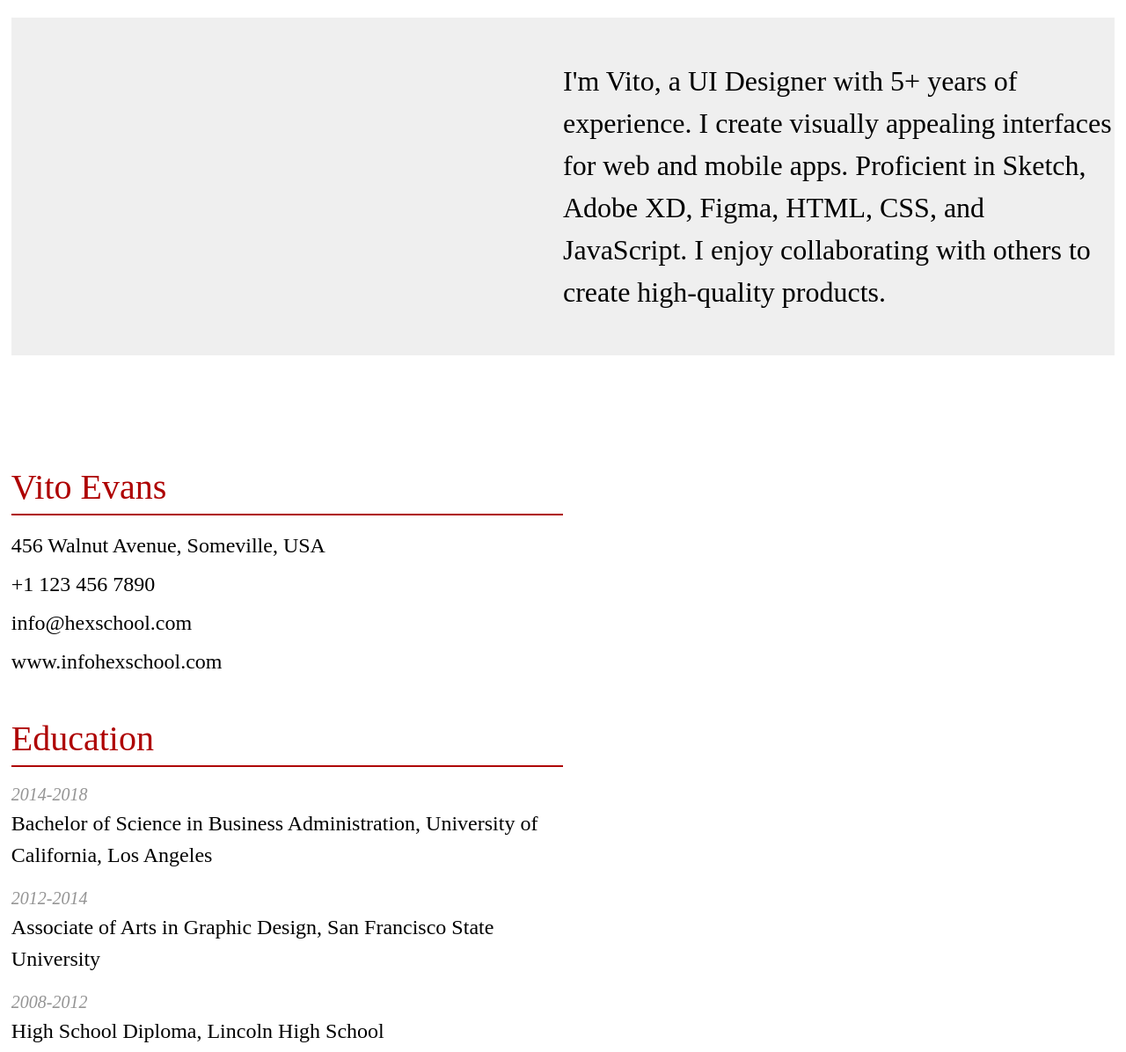
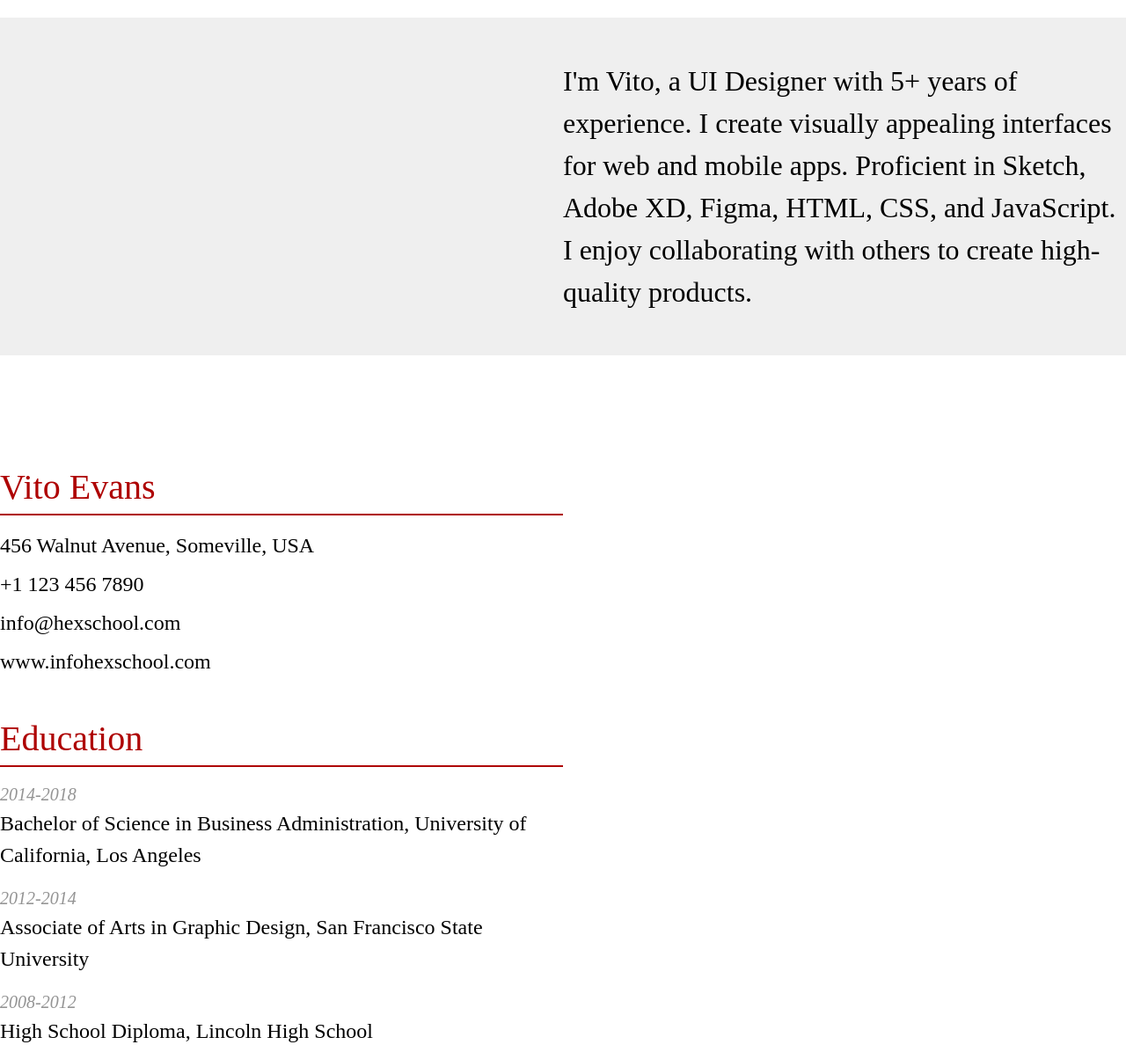
Before and after one commit to tg-Tina02/VITO-RESUME, a plain HTML site: page index.html in a window 1280 px wide. Shown: the part 824-2020 px from the top of the page at 88% size. Drawn offline with Linux system fonts and the light colour scheme.

Commit message:
移除wrap都改成container

```diff
--- a/css/all.css
+++ b/css/all.css
@@ -23,17 +23,9 @@ body{
     font-family: 'Castoro', serif;
     line-height: 1.5;
 }
-.wrap{
-    width: 98vw;
-    margin: auto;
-    overflow: hidden;
-}
 .container{
-    /* width: 80%; */
     max-width: 1296px;
-    margin: auto;
-    /* outline: 1px solid red; */
-    padding: 160px 0;
+    margin: 0 auto;
 }
 h1{
     font-size: 128px;
@@ -47,19 +39,15 @@ img{
     display: block;
     margin: auto;
 }
+header.container{
+    margin-top: 160px;
+}
 main{
-    /* background: #cfb1b181; */
     padding: 48px 0;
     position: relative;
 }
 .bg-gray{
-    position: absolute;
     background: #EFEFEF;
-    height: 100%;
-    top: 0;
-    left: -50%;
-    right: -50%;
-    z-index: -1;
 }
 p{
     font-size: 32px;
@@ -67,6 +55,7 @@ p{
 .info{
     font-size: 24px;
     padding-top: 80px;
+    margin-bottom: 160px;
 }
 .info span{
     display: block;
--- a/index.html
+++ b/index.html
@@ -10,21 +10,20 @@
     <link rel="stylesheet" href="css/all.css">
 </head>
 <body>
-<div class="wrap">
-    <div class="container">
-        <header>
+    <header class="container">
         <h1>VITO</h1>
         <img src="https://github.com/hexschool/2022-web-layout-training/blob/main/2023week1/vito.png?raw=true" alt="個人照片">
         <h2 class="w50 layout-right">RESUME</h2>
     </header>
-        <main>
+    <div class="bg-gray">
+        <main class="container">
             <p class="w50 layout-right">
                 I'm Vito, a UI Designer with 5+ years of experience. I create visually appealing interfaces for web and mobile apps. Proficient in Sketch, Adobe XD, Figma, HTML, CSS, and JavaScript. I enjoy collaborating with others to create high-quality products.
             </p>
-            <div class="bg-gray"></div>
         </main>
-        <div class="info w50">
-            <ul>
+    </div>
+    <div class="info container">
+        <ul class="w50">
             <li class="mt40">
                 <h3>Vito Evans</h3>
                 <ul>
@@ -84,8 +83,6 @@
             </li>
         </ul>
     </div>
-    </div>
-</div>
     <footer>
         <ul>
             <li><a href="javascript:;"><img src="https://github.com/hexschool/2022-web-layout-training/blob/main/2023week1/fb.png?raw=true" alt="fb-icon"></a></li>
```
Also changed, not shown: 1 other file. Lines whose indentation alone changed are shown as unchanged.
